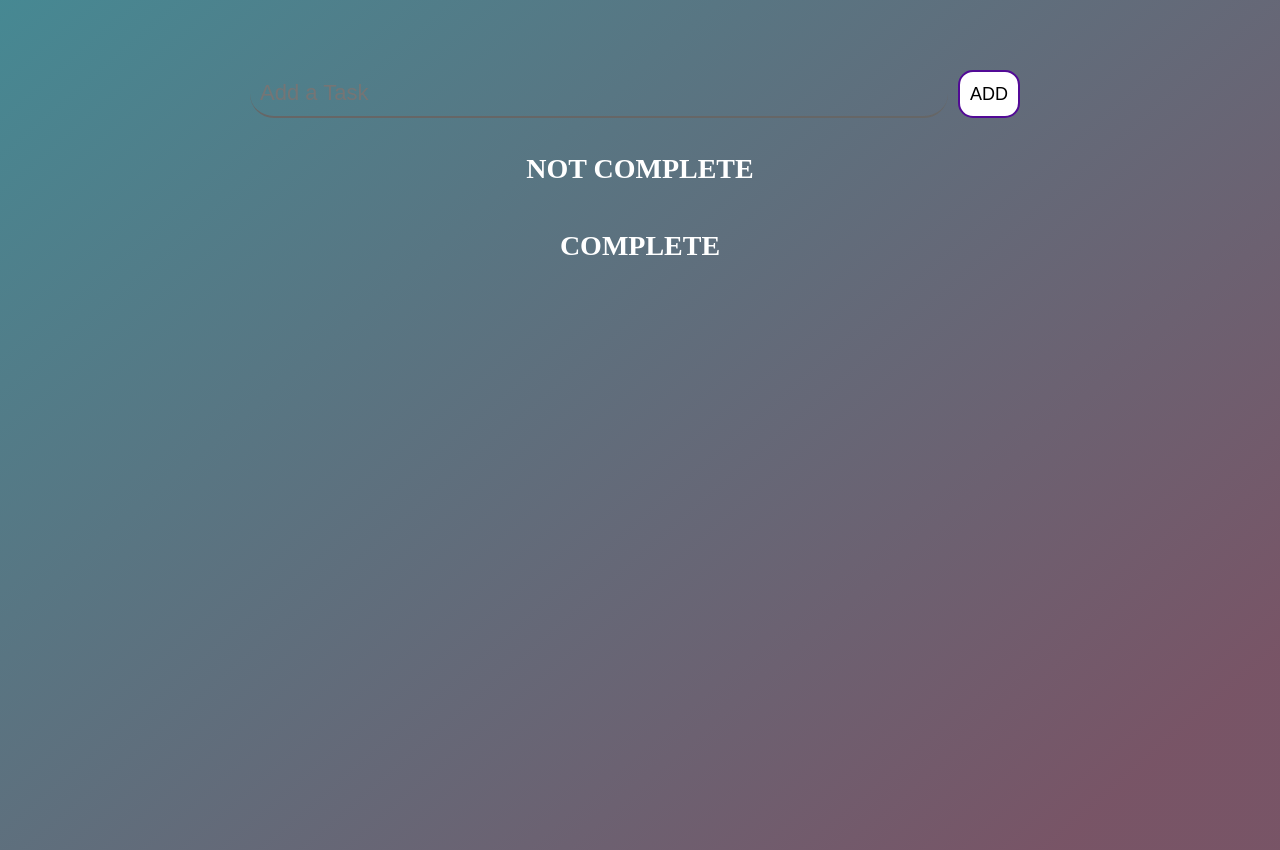
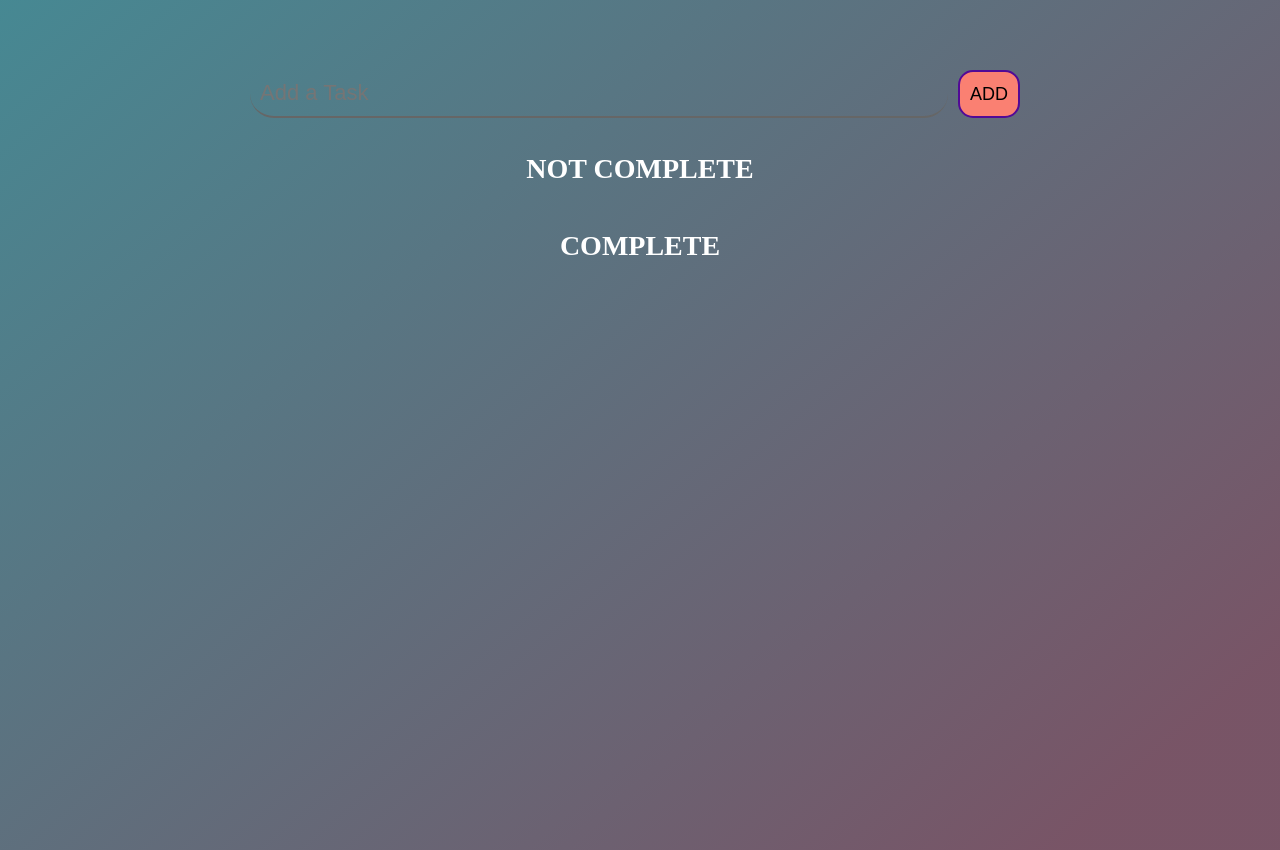
Before and after one commit to tsmakhokha/To-Do-list, a plain HTML site: page index.html in a window 1280 px wide. In both pictures the pointer is over the button "ADD". Drawn offline with Linux system fonts and the light colour scheme.

Commit message:
Update style.css

```diff
--- a/style/style.css
+++ b/style/style.css
@@ -27,6 +27,9 @@ body{
 	border-radius: 15px;
     cursor: pointer;
 
+}
+.addBtn:hover{
+    background-color: salmon;
 }
 
 .addTask{
```
